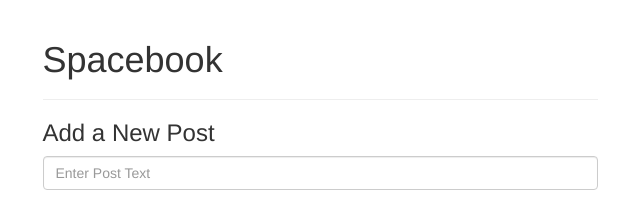
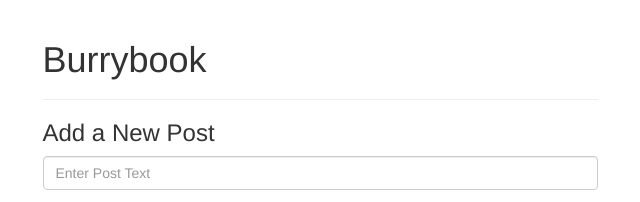
Before and after one commit to Burry439/spacebook-heroku, a website: page public/index.html in a window 1280 px wide. Shown: the top 202 px of the page, 320-960 px from the left. Drawn offline with nearby package versions, Linux system fonts and the light colour scheme; no server answers.

Commit message:
added consolelogs

```diff
--- a/public/index.html
+++ b/public/index.html
@@ -4,7 +4,7 @@
 <head>
     <link href="bootstrap/dist/css/bootstrap.css" rel="stylesheet">
     <link href="style.css" rel="stylesheet">
-    <title></title>
+    <title>BurryBook</title>
 </head>
 
 <body>
@@ -12,7 +12,7 @@
         <div class="row">
             <div class="col-md-6 col-md-offset-3">
                 <div class="page-header">
-                    <h1>Spacebook</h1>
+                    <h1>Burrybook</h1>
                 </div>
                 <div class="posts"></div>
                 <form class="post-form">
--- a/public/main.js
+++ b/public/main.js
@@ -52,7 +52,7 @@ function addPost(newPost) {
       url : '/posts/'+ posts[index]._id,
       method : 'DELETE',
       success : function(result){
-        console.log(result)
+        // console.log(result)
        posts.splice(index, 1);
         _renderPosts();
       }
@@ -67,7 +67,7 @@ function addPost(newPost) {
       data : {text : newComment.text , user : newComment.user},
       success : function(data){
        posts[postIndex].comments.push(newComment);
-       console.log(posts)
+      //  console.log(posts)
        getPosts()
 
       }
@@ -94,7 +94,7 @@ function getPosts(){
     url: 'posts',
     success: function(data){
      posts = data
-     console.log(data)
+    //  console.log(data)
      _renderPosts()
     },
     error: function(err){
--- a/server.js
+++ b/server.js
@@ -23,8 +23,11 @@ app.use(bodyParser.urlencoded({ extended: false }));
 
 // 1) to handle getting all posts and their comments
 app.get('/posts', function(req, res){
+  console.log(1);
   Post.find(function(err, result){
-    if(err){
+  console.log(2);
+  console.log(err);
+  if(err){
      throw (err)
     }else{
 
```
